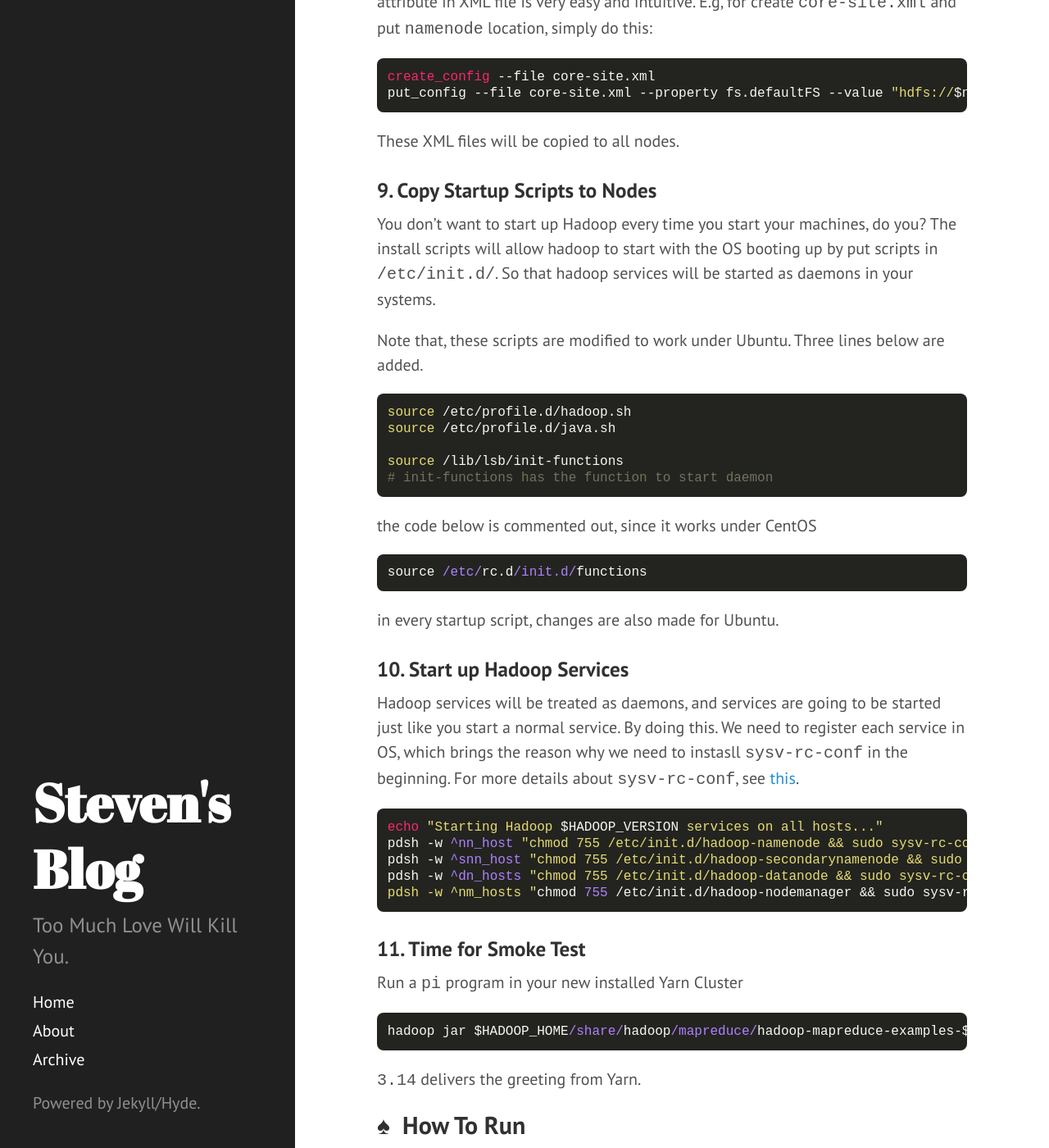
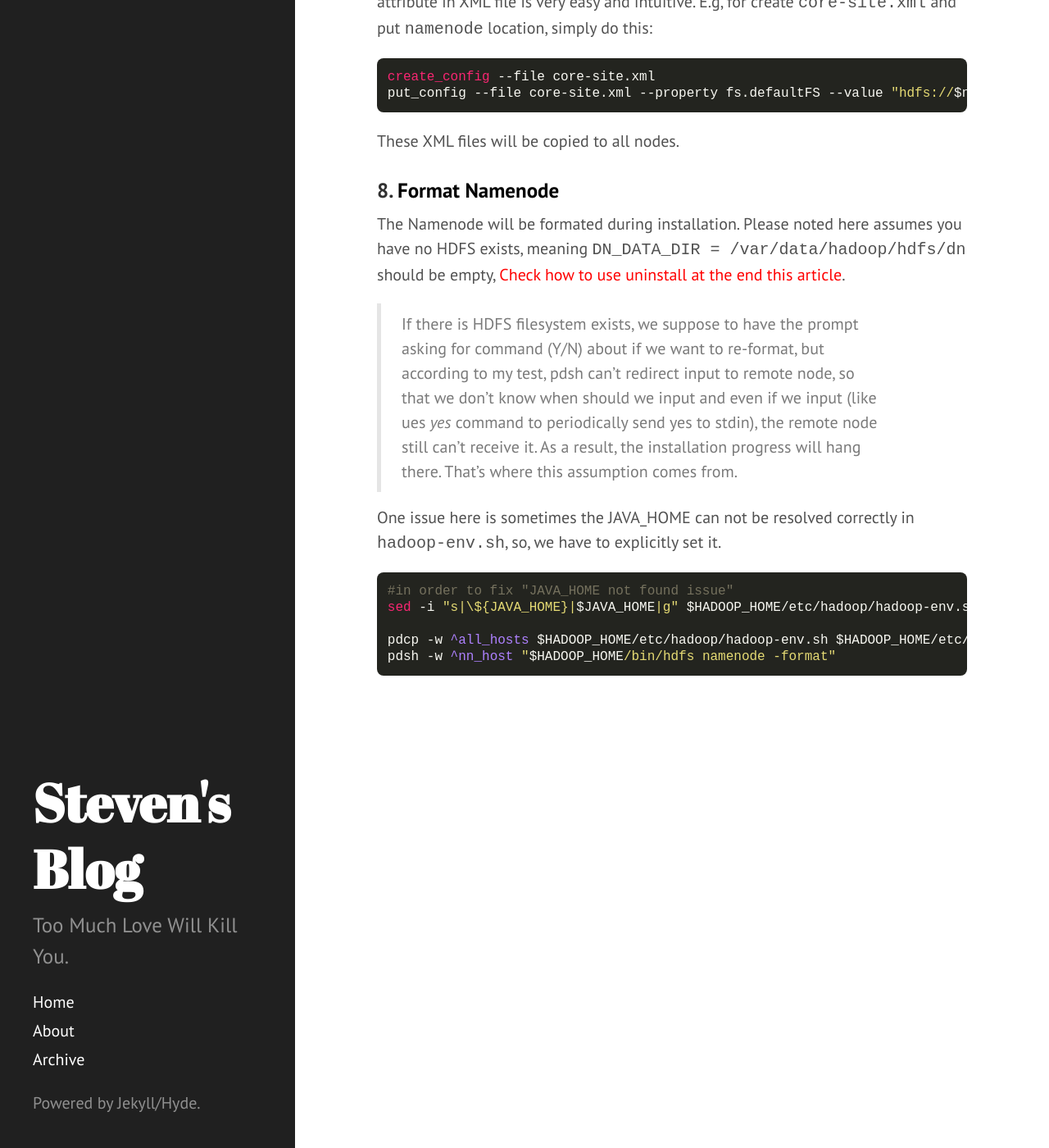
Before and after one commit to legatoo/legatoo.github.io, a Jekyll site: the page built from _posts/2014-11-12-Install-Yarn-on-Ubuntu-Cluster-via-Scripts.md, in a window 1280 px wide and 1400 px high, scrolled down 6264 px. Shown: the whole window at 82% size. Built offline with Jekyll 4.4.1, drawn with Linux system fonts in a browser that asks for light colours; Markdown is read by kramdown in place of the engine named in the settings; some of the changed text lies outside the part shown.

```diff
--- a/_posts/2014-11-12-Install-Yarn-on-Ubuntu-Cluster-via-Scripts.md
+++ b/_posts/2014-11-12-Install-Yarn-on-Ubuntu-Cluster-via-Scripts.md
@@ -188,62 +188,16 @@
 
 These XML files will be copied to all nodes.
 
-###9. Copy Startup Scripts to Nodes
+###8. <a name="format_namenode"><font color="black">Format Namenode</font></a>
 
-You don't want to start up Hadoop every time you start your machines, do you? The install scripts will allow hadoop to start with the OS booting up by put scripts in `/etc/init.d/`. So that hadoop services will be started as daemons in your systems.
+The Namenode will be formated during installation. Please noted here assumes you have no HDFS exists, meaning `DN_DATA_DIR = /var/data/hadoop/hdfs/dn` should be empty, <a href="#uninstall"><font color="red">Check how to use uninstall at the end this article</font></a>.
 
-Note that, these scripts are modified to work under Ubuntu. Three lines below are added.
+>If there is HDFS filesystem exists, we suppose to have the prompt asking for command (Y/N) about if we want to re-format, but according to my test, pdsh can't redirect input to remote node, so that we don't know when should we input and even if we input (like ues *yes* command to periodically send yes to stdin), the remote node still can't receive it. As a result, the installation progress will hang there. That's where this assumption comes from.
 
-<pre><code>source /etc/profile.d/hadoop.sh
-source /etc/profile.d/java.sh
+One issue here is sometimes the JAVA_HOME can not be resolved correctly in `hadoop-env.sh`, so, we have to explicitly set it.
 
-source /lib/lsb/init-functions
-#init-functions has the function to start daemon</code></pre>
+<pre><code class="Bash">#in order to fix "JAVA_HOME not found issue"
+sed -i "s|\${JAVA_HOME}|$JAVA_HOME|g" $HADOOP_HOME/etc/hadoop/hadoop-env.sh
 
-the code below is commented out, since it works under CentOS
-<pre><code class="Bash">source /etc/rc.d/init.d/functions
-</code></pre>
-
-in every startup script, changes are also made for Ubuntu.
-
-
-###10. Start up Hadoop Services
-
-Hadoop services will be treated as daemons, and services are going to be started just like you start a normal service. By doing this. We need to register each service in OS, which brings the reason why we need to instasll `sysv-rc-conf` in the beginning. For more details about `sysv-rc-conf`, see [this](http://manpages.ubuntu.com/manpages/dapper/man8/sysv-rc-conf.8.html).
-
-<pre><code class="Bash">echo "Starting Hadoop $HADOOP_VERSION services on all hosts..."
-pdsh -w ^nn_host "chmod 755 /etc/init.d/hadoop-namenode && sudo sysv-rc-conf hadoop-namenode on && sudo service hadoop-namenode start"
-pdsh -w ^snn_host "chmod 755 /etc/init.d/hadoop-secondarynamenode && sudo sysv-rc-conf hadoop-secondarynamenode on && sudo service hadoop-secondarynamenode start"
-pdsh -w ^dn_hosts "chmod 755 /etc/init.d/hadoop-datanode && sudo sysv-rc-conf hadoop-datanode on && sudo service hadoop-datanode pdsh -w ^rm_host "chmod 755 /etc/init.d/hadoop-resourcemanager && sudo sysv-rc-conf hadoop-resourcemanager on && sudo service hadoop-resourcemanager start"
-pdsh -w ^nm_hosts "chmod 755 /etc/init.d/hadoop-nodemanager && sudo sysv-rc-conf hadoop-nodemanager on && sudo service hadoop-nodemanager start"</code></pre>
-
-###11. Time for Smoke Test
-
-Run a `pi` program in your new installed Yarn Cluster
-
-<pre><code bash="Bash">hadoop jar $HADOOP_HOME/share/hadoop/mapreduce/hadoop-mapreduce-examples-$HADOOP_VERSION.jar pi -Dmapreduce.clientfactory.class.name=org.apache.hadoop.mapred.YarnClientFactory -libjars $HADOOP_HOME/share/hadoop/mapreduce/hadoop-mapreduce-client-jobclient-$HADOOP_VERSION.jar 16 10000</code></pre>
-
-`3.14` delivers the greeting from Yarn.
-
-
-##&#9824;&nbsp;&nbsp;How To Run
-
-This is the easy part. After you are clear about the work mentioned <a href="#section1">section1</a> and <a href="#section2">section2</a>. Simply do this in your terminal.
-
-<pre><code class="Bash">git clone https://github.com/legatoo/hadoop-install-scripts
-cd hadoop-install-scripts
-source install-hadoop2.sh -f | tee log
-</code></pre>
-
-For <a name="uninstall"><font color="black">Uninstall</font></a><sup><a href="#format_namenode">&nbsp;back</a></sup>
-
-<pre><code class="Bash">source uninstall-hadoop2.sh</code></pre>
-
-<font color="Red">*Note*</font>: `uninstall-hadoop2.sh` will delete current files in your HDFS, <font color="red">be careful</font>. Also, sometimes `jps` will not show running hadoop service which makes new installation failure misleading, so, the uninstall script will also kill your `java` progress to give new install a fresh environment, <font color="red">be careful</font> and modify as your demands.
-
-
-Thank you for reading.
-
-@stevenyfy
-
-<meta itemprop="url" content="http://legato.ninja/2014/11/12/Install-Yarn-on-Ubuntu-Cluster-via-Scripts/"></div>
+pdcp -w ^all_hosts $HADOOP_HOME/etc/hadoop/hadoop-env.sh $HADOOP_HOME/etc/hadoop/
+pdsh -w ^nn_host "$HADOOP_HOME/bin/hdfs namenode -format"</code></pre>
```
